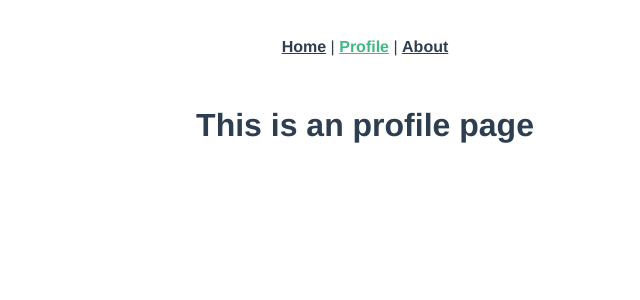
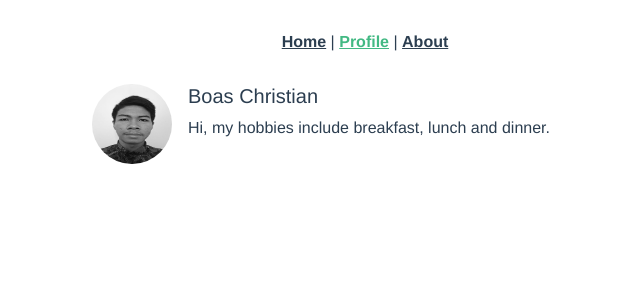
Before and after one commit to chrysthlyn/vuejs-learning, a Vue app: page /#/profile in a window 1280 px wide. Shown: the top 300 px of the page, without its empty margins (275-915 px from the left). Built offline with nearby package versions, Linux system fonts and the light colour scheme.

Commit message:
Styling Profile.vue and Data JSON

```diff
--- a/src/views/Profile.vue
+++ b/src/views/Profile.vue
@@ -1,12 +1,47 @@
 <template>
   <div class="profile">
-    <h1>This is an profile page</h1>
+    <div class="container">
+      <div class="row justify-content-center">
+        <div class="col-lg-6">
+          <div class="d-flex text-start">
+            <div class="flex-shrink-0">
+              <img
+                src="../assets/photo-profile.png"
+                alt="Photo Profile"
+                class="user-pic"
+              />
+            </div>
+            <div class="flex-grow-1 ms-3">
+              <h5>{{ firstName }} {{ lastName }}</h5>
+              <p>{{ bioProfile }}</p>
+            </div>
+          </div>
+        </div>
+      </div>
+    </div>
   </div>
 </template>
 
 <script>
+import "bootstrap/dist/css/bootstrap.css";
+
 export default {
   name: "Profile",
+  data: function () {
+    return {
+      firstName: "Boas",
+      lastName: "Christian",
+      bioProfile: "Hi, my hobbies include breakfast, lunch and dinner.",
+    };
+  },
   components: {},
 };
 </script>
+
+<style scoped>
+.user-pic {
+  border-radius: 200%;
+  height: 80px;
+  width: 80px;
+}
+</style>
```
Also changed, not shown: src/assets/photo-profile.png (added).
